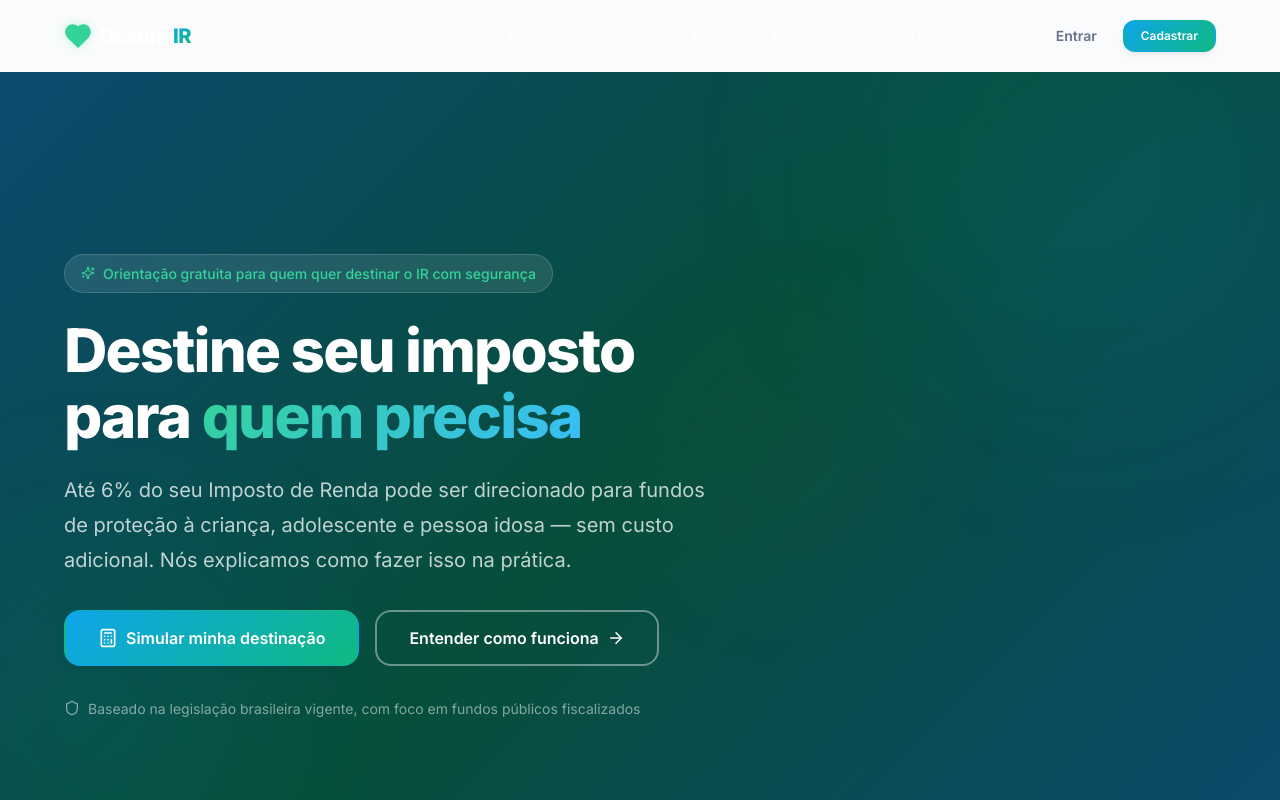
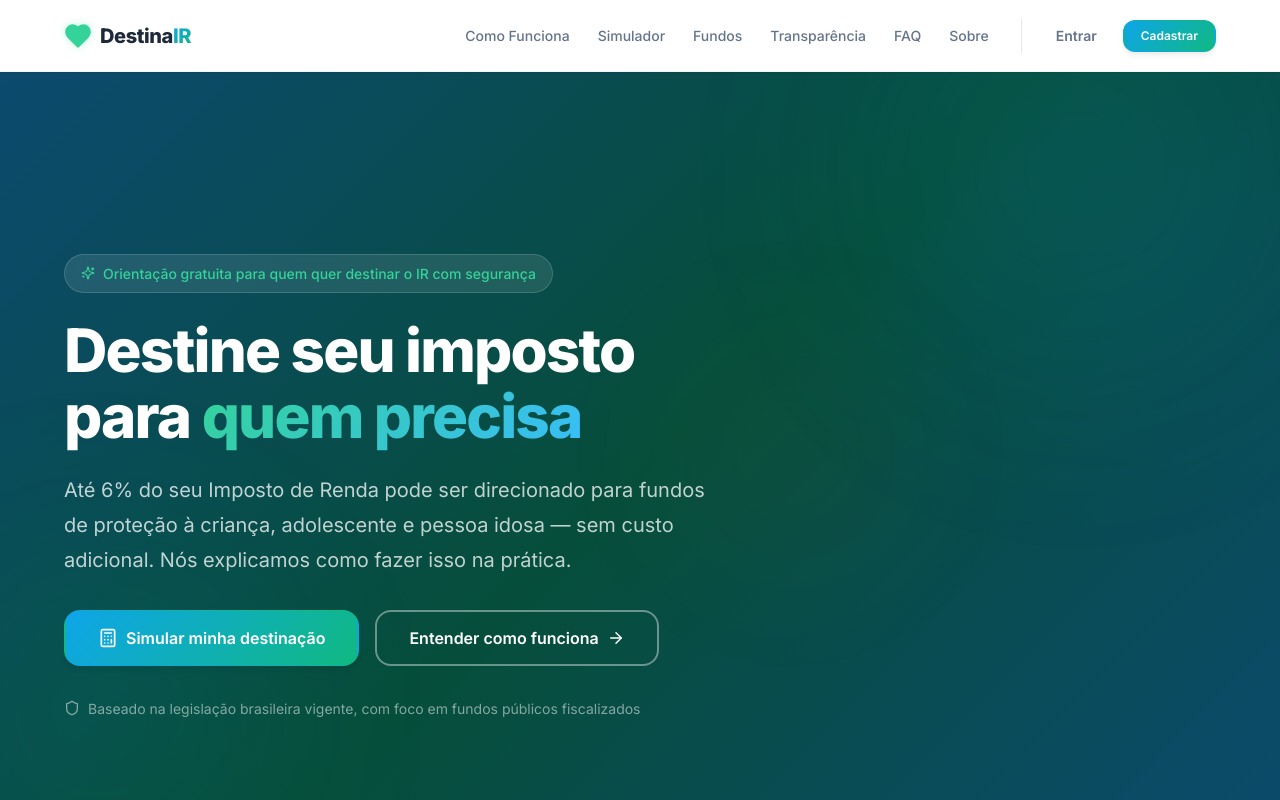
Before and after one commit to Yuugenbrose/destinair, a React (Vite) app in the folder client/: page / in a window 1280 px wide. Shown: the top 800 px of the page. Built offline with nearby package versions, Linux system fonts and the light colour scheme.

Commit message:
fix: melhora a visibilidade do header

```diff
--- a/client/src/components/Header.css
+++ b/client/src/components/Header.css
@@ -7,16 +7,17 @@
   height: var(--header-height);
   display: flex;
   align-items: center;
-  background: transparent;
+  background: rgba(255, 255, 255, 0.94);
+  backdrop-filter: blur(12px);
+  -webkit-backdrop-filter: blur(12px);
+  border-bottom: 1px solid var(--color-border-light);
+  box-shadow: var(--shadow-sm);
   transition: all var(--transition-base);
 }
 
 .header--scrolled {
-  background: rgba(255, 255, 255, 0.92);
-  backdrop-filter: blur(12px);
-  -webkit-backdrop-filter: blur(12px);
-  border-bottom: 1px solid var(--color-border-light);
-  box-shadow: var(--shadow-sm);
+  background: rgba(255, 255, 255, 0.98);
+  box-shadow: var(--shadow-md);
 }
 
 .header__inner {
@@ -31,7 +32,7 @@
   align-items: center;
   gap: var(--space-2);
   text-decoration: none;
-  color: var(--color-text-inverse);
+  color: var(--color-text);
   transition: color var(--transition-fast);
 }
 
@@ -68,7 +69,7 @@
   padding: var(--space-2) var(--space-3);
   font-size: var(--font-size-sm);
   font-weight: var(--font-weight-medium);
-  color: rgba(255, 255, 255, 0.8);
+  color: var(--color-text-secondary);
   text-decoration: none;
   border-radius: var(--radius-md);
   transition: all var(--transition-fast);
@@ -79,8 +80,8 @@
 }
 
 .header__link:hover {
-  color: var(--color-text-inverse);
-  background: rgba(255, 255, 255, 0.1);
+  color: var(--color-primary);
+  background: var(--color-primary-50);
 }
 
 .header--scrolled .header__link:hover {
@@ -89,8 +90,8 @@
 }
 
 .header__link--active {
-  color: var(--color-text-inverse) !important;
-  background: rgba(255, 255, 255, 0.15);
+  color: var(--color-primary) !important;
+  background: var(--color-primary-50);
 }
 
 .header--scrolled .header__link--active {
@@ -104,7 +105,7 @@
   gap: var(--space-2);
   margin-left: var(--space-4);
   padding-left: var(--space-4);
-  border-left: 1px solid rgba(255, 255, 255, 0.2);
+  border-left: 1px solid var(--color-border);
 }
 
 .header--scrolled .header__nav-actions {
@@ -115,7 +116,7 @@
   display: none;
   background: none;
   border: none;
-  color: var(--color-text-inverse);
+  color: var(--color-text);
   cursor: pointer;
   padding: var(--space-2);
 }
```
